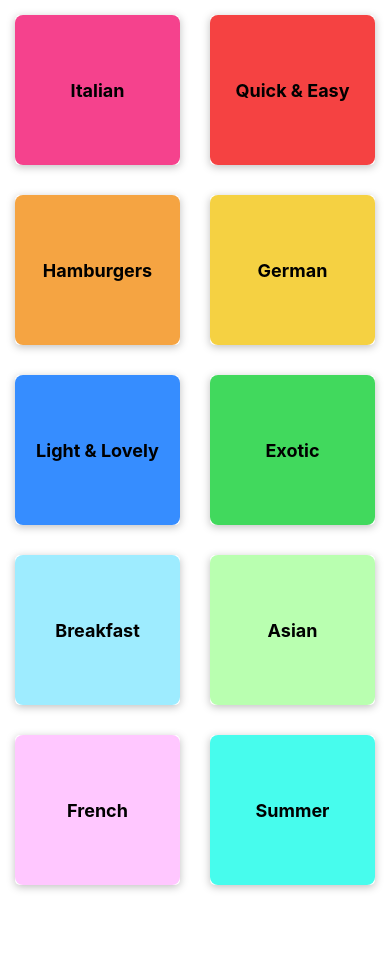
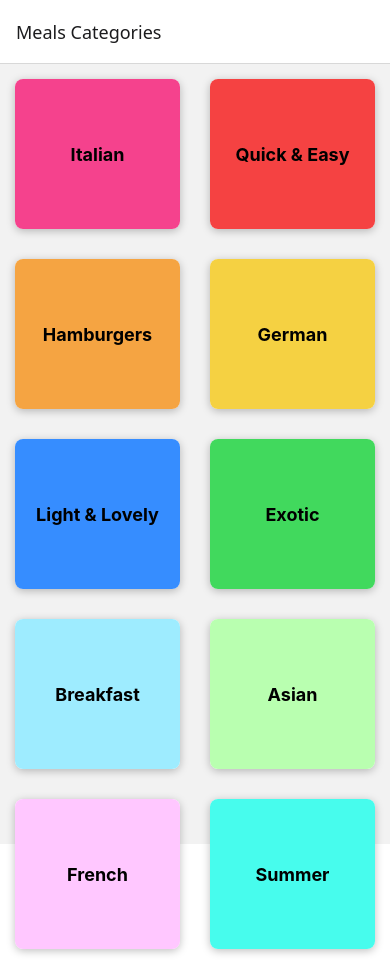
Before and after one commit to lllmoseslll/meal-app, a React Native app: screen / in a window 390 px wide. Before the commit the page ends 900 px from the top, so only its background shows below. Built offline with nearby package versions, Linux system fonts and the light colour scheme.

Commit message:
getting started with navigation

```diff
--- a/App.js
+++ b/App.js
@@ -1,12 +1,20 @@
 import { StatusBar } from "expo-status-bar";
 import { StyleSheet, Text, View } from "react-native";
 import CategoriesScreen from "./screens/CategoriesScreen";
+import { NavigationContainer } from "@react-navigation/native";
+import { createNativeStackNavigator } from "@react-navigation/native-stack";
+
+const Stack = createNativeStackNavigator();
 
 export default function App() {
   return (
     <>
-      <StatusBar style="light" />
-      <CategoriesScreen />
+      <StatusBar style="dark" />
+      <NavigationContainer>
+        <Stack.Navigator>
+          <Stack.Screen name="Meals Categories" component={CategoriesScreen} />
+        </Stack.Navigator>
+      </NavigationContainer>
     </>
   );
 }
--- a/component/CategoryGridTile.js
+++ b/component/CategoryGridTile.js
@@ -26,7 +26,7 @@
     flex: 1,
     margin: 15,
     height: 150,
-    borderRadius: 5,
+    borderRadius: 8,
     elevation: 5,
     backgroundColor: "white",
     shadowColor: "black",
```
Also changed, not shown: package.json (+6 -1 lines), 1 other file (tests, documents, lock files or other folders).
